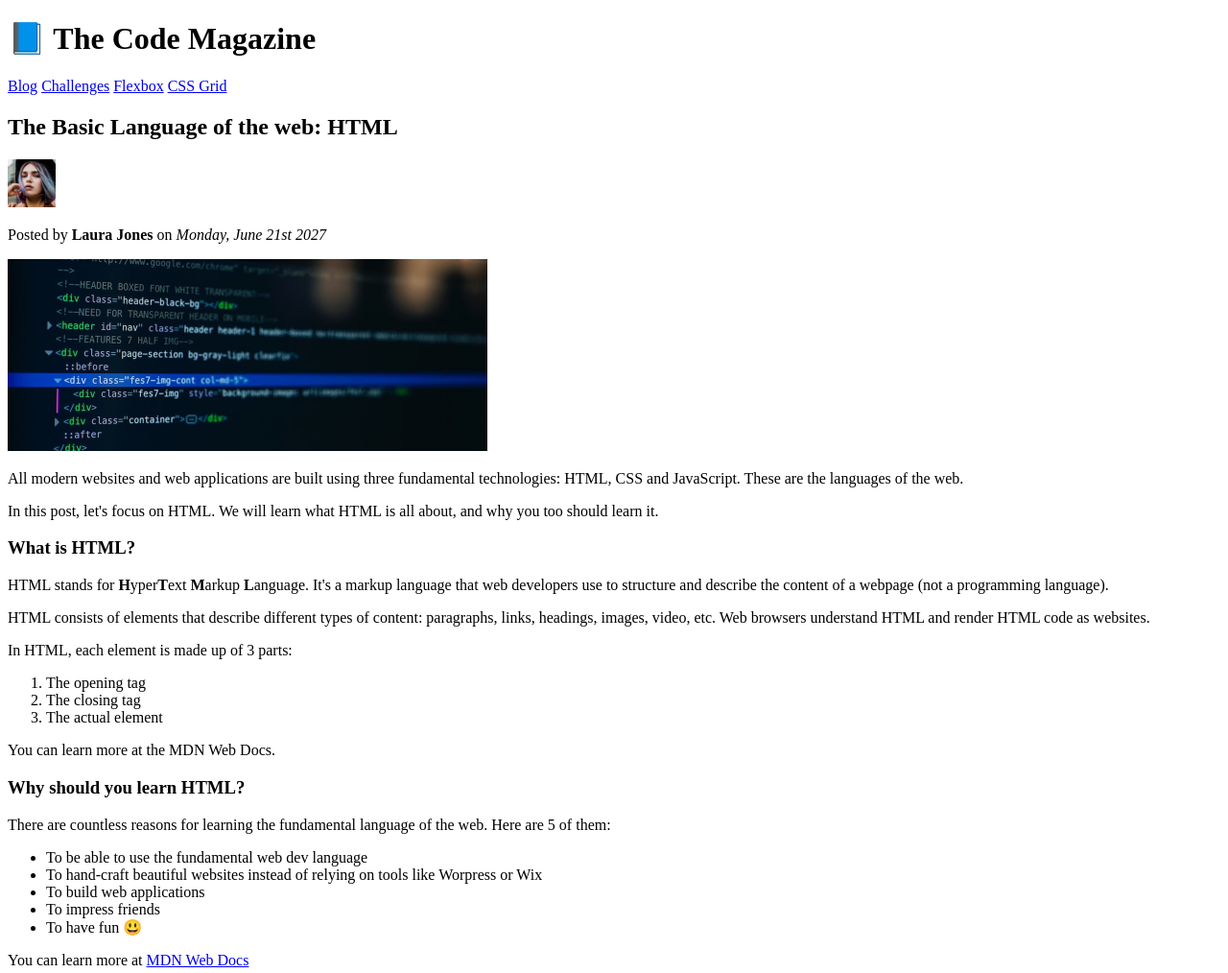
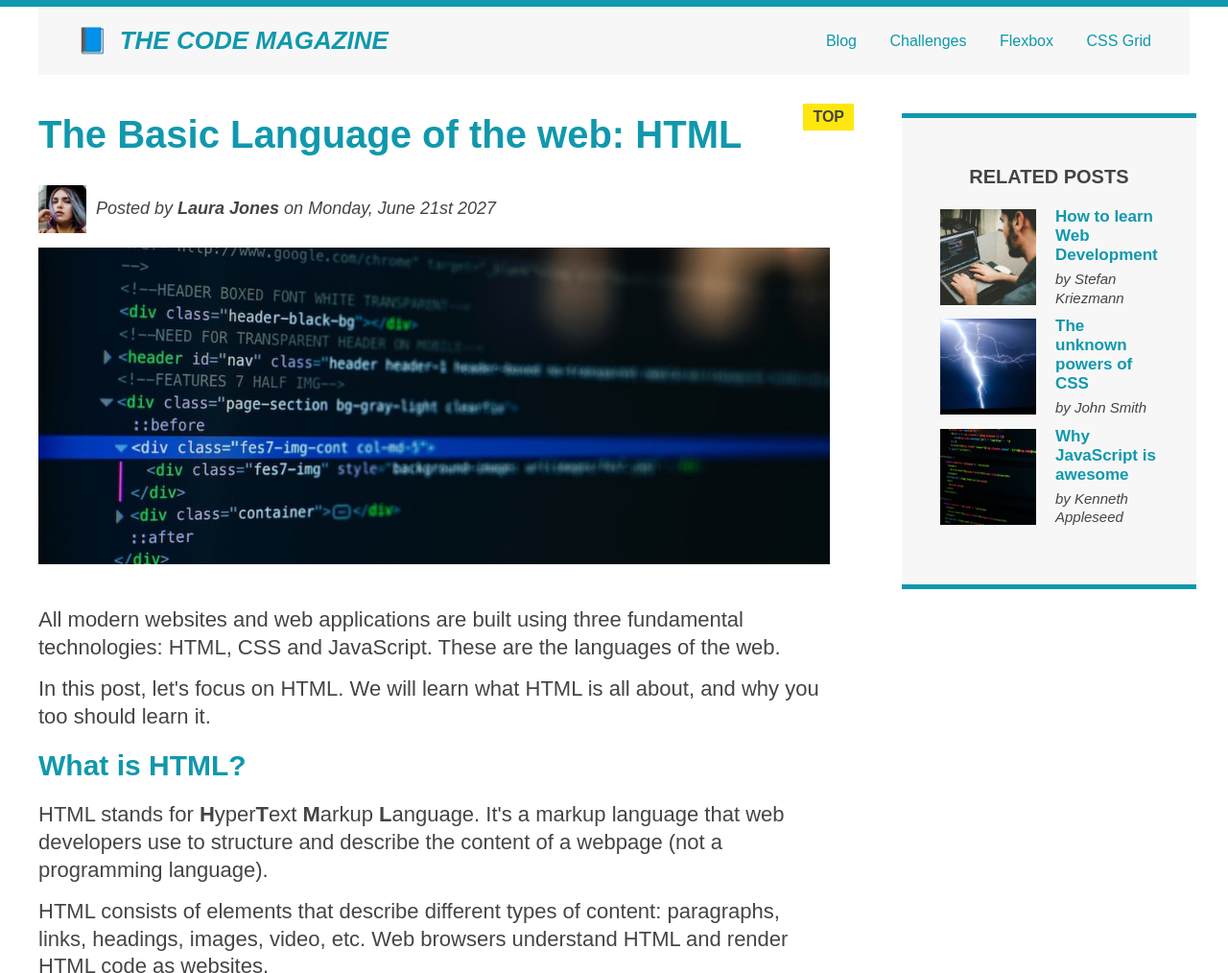
Before and after one commit to AliAlmasi/the-code-magazine, a plain HTML site: page index.html in a window 1280 px wide. Shown: the top 1014 px of the page at 96% size. Drawn offline with Linux system fonts and the light colour scheme.

Commit message:
added flexbox

```diff
--- a/index.html
+++ b/index.html
@@ -1,38 +1,42 @@
 <!DOCTYPE html>
 <html lang="en">
+
 <head>
   <title>The Basic Language of the web: HTML</title>
   <meta charset="UTF-8" />
+  <link rel="stylesheet" href="style.css" type="text/css" />
 </head>
 
 <body>
-    <header>
+  <div class="container">
+    <header class="main-header clearfix">
       <h1>📘 The Code Magazine</h1>
 
       <nav>
         <a href="./blog.html">Blog</a>
         <a href="#">Challenges</a>
-        <a href="#">Flexbox</a>
-        <a href="#">CSS Grid</a>
+        <a href="flexbox.html">Flexbox</a>
+        <a href="css-grid.html">CSS Grid</a>
       </nav>
+      <!-- <div class="clear"></div> -->
     </header>
+    <div class="row">
+      <article>
+        <header class="post-header">
+          <h2>The Basic Language of the web: HTML</h2>
+          <div class="author-box">
+            <img src="./img/laura-jones.jpg" alt="Laura Jones Profile Picture" width="50" class="author-img" />
 
-    <article>
-      <header>
-        <h2>The Basic Language of the web: HTML</h2>
-
-        <img
-          src="./img/laura-jones.jpg"
-          alt="Laura Jones Profile Picture"
-          width="50"
-        />
-
-        <p>
+            <p id="author" class="author">
               Posted by <strong>Laura Jones</strong> on
               <em>Monday, June 21st 2027</em>
             </p>
+          </div>
 
-        <img src="./img/post-img.jpg" alt="HTML code on a screen" width="500" />
+          <img src="./img/post-img.jpg" alt="HTML code on a screen" class="post-image" />
+
+          <button class="like">❤️ Like</button>
+
         </header>
 
         <p>
@@ -69,8 +73,6 @@
           <li>The actual element</li>
         </ol>
 
-      <p>You can learn more at the MDN Web Docs.</p>
-
         <h3>Why should you learn HTML?</h3>
 
         <p>
@@ -82,7 +84,7 @@
           <li>To be able to use the fundamental web dev language</li>
           <li>
             To hand-craft beautiful websites instead of relying on tools like
-          Worpress or Wix
+            Wordpress or Wix
           </li>
           <li>To build web applications</li>
           <li>To impress friends</li>
@@ -91,47 +93,41 @@
 
         <p>
           You can learn more at
-        <a
-          href="https://developer.mozilla.org/en-US/docs/Web/HTML"
-          target="_blank"
-        >
-          MDN Web Docs</a
-        >
+          <a href="https://developer.mozilla.org/en-US/docs/Web/HTML" target="_blank">
+            MDN Web Docs</a>
         </p>
 
         <p>Hopefully you learned something new here. See you next time!</p>
       </article>
       <aside>
-      <ul>
-        <li>
-          <a href="#"
-            ><img
-              src="./img/related-1.jpg"
-              alt="Person Programming"
-              width="100"
-            />
-            How to learn Web Development</a
-          >
-          <p>by Stefan Schmann</p>
+        <h4>Related Posts</h4>
+        <ul class="related">
+          <li class="related-post">
+            <img src="./img/related-1.jpg" alt="Person Programming" width="100" />
+            <div>
+              <a href="#" class="related-link">How to learn Web Development</a>
+              <p class="related-author">by Stefan Kriezmann</p>
+            </div>
           </li>
-        <li>
-          <a href="#"
-            ><img src="./img/related-2.jpg" alt="Thunderstorm" width="100" />
-            The unknown powers of CSS</a
-          >
-          <p>by John Smith</p>
+          <li class="related-post">
+            <img src="./img/related-2.jpg" alt="Thunderstorm" width="100" />
+            <div><a href="#" class="related-link">The unknown powers of CSS</a>
+              <p class="related-author">by John Smith</p>
+            </div>
           </li>
-        <li>
-          <a href="#"
-            ><img src="./img/related-3.jpg" alt="Code on screen" width="100" />
-            Why JavaScript is awesome</a
-          >
-          <p>by Kenneth Appleseed</p>
+          <li class="related-post">
+            <img src="./img/related-3.jpg" alt="Code on screen" width="100" />
+            <div><a href="#" class="related-link">Why JavaScript is awesome</a>
+              <p class="related-author">by Kenneth Appleseed</p>
+            </div>
           </li>
         </ul>
       </aside>
+    </div>
     <footer>
-      <p>Copyright &copy; 2027 by The Code Magazine.</p>
+      <p id="copy">Copyright &copy; 2027 by The Code Magazine.</p>
     </footer>
+  </div>
 </body>
+
 </html>
--- /dev/null
+++ b/style.css
@@ -0,0 +1,224 @@
+* {
+  margin: 0;
+  padding: 0;
+  box-sizing: border-box;
+
+  --main-color: #1098ad;
+  --whitegray-color: #f7f7f7;
+  --anchor-hover: #ff4500;
+  --top-color: #ffe70e;
+  --dark-color: #0f0f0f;
+  --2dark-color: #00343c;
+  --text-color: #444;
+}
+
+*::selection {
+  background-color: var(--main-color);
+  color: var(--whitegray-color);
+}
+
+body {
+  font-family: sans-serif;
+  color: var(--text-color);
+  border-top: 7px solid var(--main-color);
+  position: relative;
+}
+
+article {
+  flex: 1 0 825px;
+}
+
+.main-header {
+  background-color: var(--whitegray-color);
+  padding: 20px 40px;
+  margin-bottom: 40px;
+
+  display: flex;
+  align-items: center;
+  justify-content: space-between;
+}
+
+aside {
+  background-color: var(--whitegray-color);
+  border-top: 5px solid var(--main-color);
+  border-bottom: 5px solid var(--main-color);
+  padding: 50px 40px;
+  flex: 0 0 300px;
+}
+
+h1,
+h2,
+h3 {
+  color: var(--main-color);
+}
+
+h1 {
+  font-size: 26px;
+  text-transform: uppercase;
+  font-style: italic;
+}
+
+h1::first-letter {
+  font-style: normal;
+  margin-right: 5px;
+}
+
+h2 {
+  font-size: 40px;
+  margin-bottom: 30px;
+  position: relative;
+}
+
+h2::after {
+  content: "TOP";
+  background-color: var(--top-color);
+  color: var(--text-color);
+  font-size: 16px;
+  font-weight: bold;
+  display: inline-block;
+  padding: 5px 10px;
+  position: absolute;
+  top: -10px;
+  right: -25px;
+}
+
+h3 {
+  font-size: 30px;
+  margin-bottom: 20px;
+  margin-top: 20px;
+}
+
+p {
+  font-size: 22px;
+  line-height: 1.3;
+  margin-bottom: 15px;
+}
+
+h4 {
+  font-size: 20px;
+  text-transform: uppercase;
+  text-align: center;
+}
+
+ul,
+ol {
+  margin-left: 50px;
+}
+
+li {
+  font-size: 20px;
+  margin-bottom: 10px;
+}
+
+/* li:last-child {
+  margin-bottom: 0;
+} */
+
+#copy {
+  color: var(--2dark-color);
+  font-size: 16px;
+  margin-top: 20px;
+  margin-left: -30px;
+}
+
+#author {
+  font-style: italic;
+  font-size: 18px;
+}
+
+.author {
+  margin: 0;
+}
+
+.author-box {
+  display: flex;
+  align-items: center;
+  margin-bottom: 15px;
+  gap: 10px;
+}
+
+aside h4 {
+  margin-bottom: 20px;
+}
+
+.related-author {
+  font-size: 15px;
+  font-style: italic;
+  margin: 0
+}
+
+.related {
+  list-style: none;
+  margin: 0;
+}
+
+.related-post {
+  display: flex;
+  align-items: center;
+  gap: 20px;
+}
+
+.related-link:link {
+  display: block;
+  font-size: 17px;
+  font-weight: bold;
+  font-style: normal;
+  margin-bottom: 5px;
+}
+
+a:link,
+a:visited {
+  color: var(--main-color);
+  text-decoration: none;
+}
+
+a:hover {
+  color: var(--anchor-hover);
+  font-weight: bold;
+  text-decoration: underline var(--anchor-hover);
+}
+
+a:active {
+  color: var(--dark-color);
+}
+
+.post-header {
+  margin-bottom: 40px;
+}
+
+.post-image {
+  width: 100%;
+  height: auto;
+}
+
+.container {
+  width: 1200px;
+  margin-left: auto;
+  margin-right: auto;
+  position: relative;
+}
+
+nav a:link {
+  display: inline-block;
+  margin-right: 30px;
+}
+
+nav a:link:last-child {
+  margin-right: 0;
+}
+
+.like {
+  font-size: 20px;
+  padding: 15px;
+  cursor: pointer;
+  position: absolute;
+  bottom: 50px;
+  right: 50px;
+}
+
+.row {
+  display: flex;
+  gap: 75px;
+  margin-bottom: 50px;
+  align-items: flex-start
+}
```
Also changed, not shown: css-grid.html (added, +80 -0 lines), flexbox.html (added, +97 -0 lines). Lines whose indentation alone changed are shown as unchanged.
